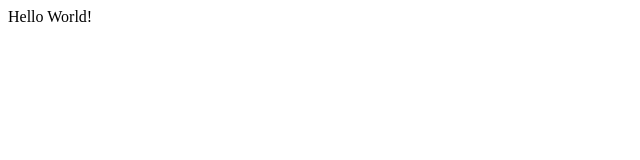
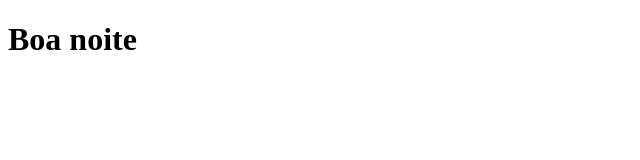
Before and after one commit to Gabrieldibernardo/Gabrieldibernardo.github.io, a plain HTML site: page index.html in a window 1280 px wide. Shown: the whole page, without its empty margins (0-640 px from the left). Drawn offline with Linux system fonts and the light colour scheme.

```diff
--- a/index.html
+++ b/index.html
@@ -4,6 +4,6 @@
         <title>Basic Web Page</title>
     </head>
     <body>
-Hello World!
+<h1>Boa noite</h1>
     </body>
 </html>
```
